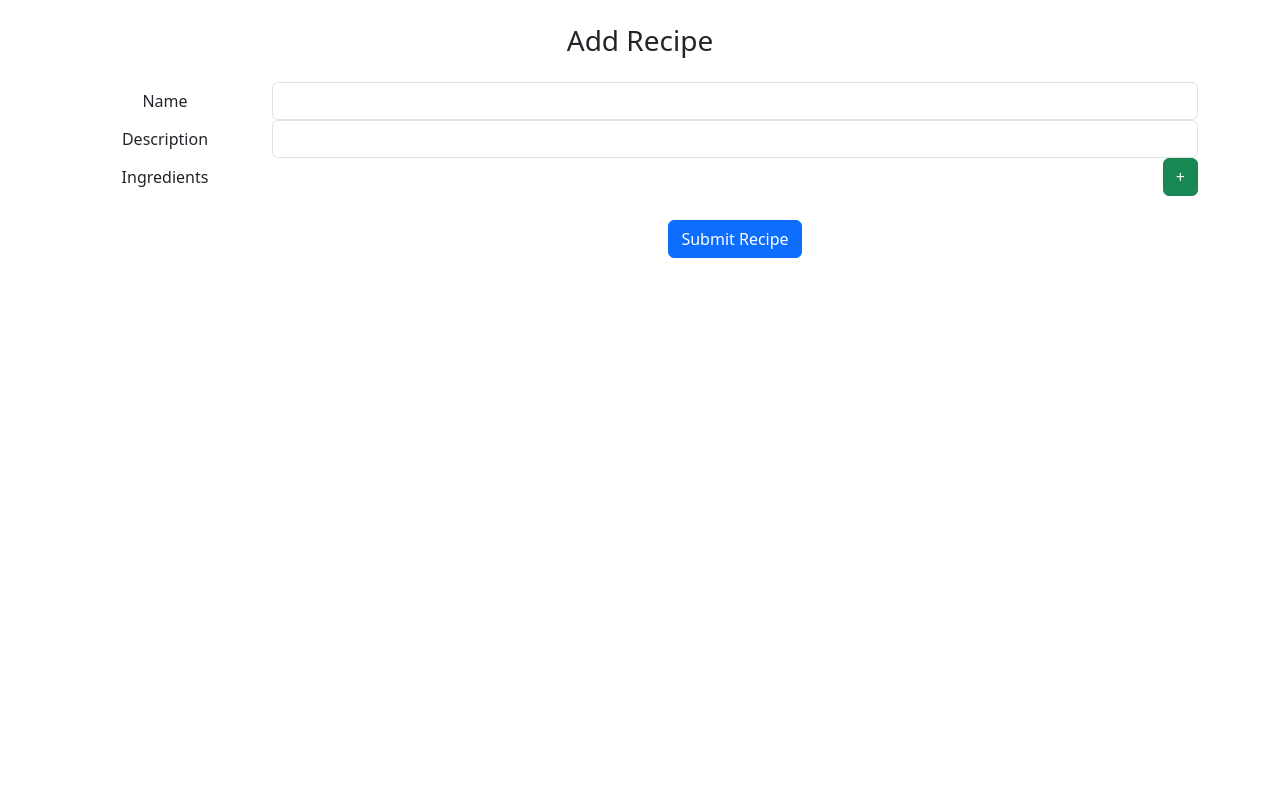
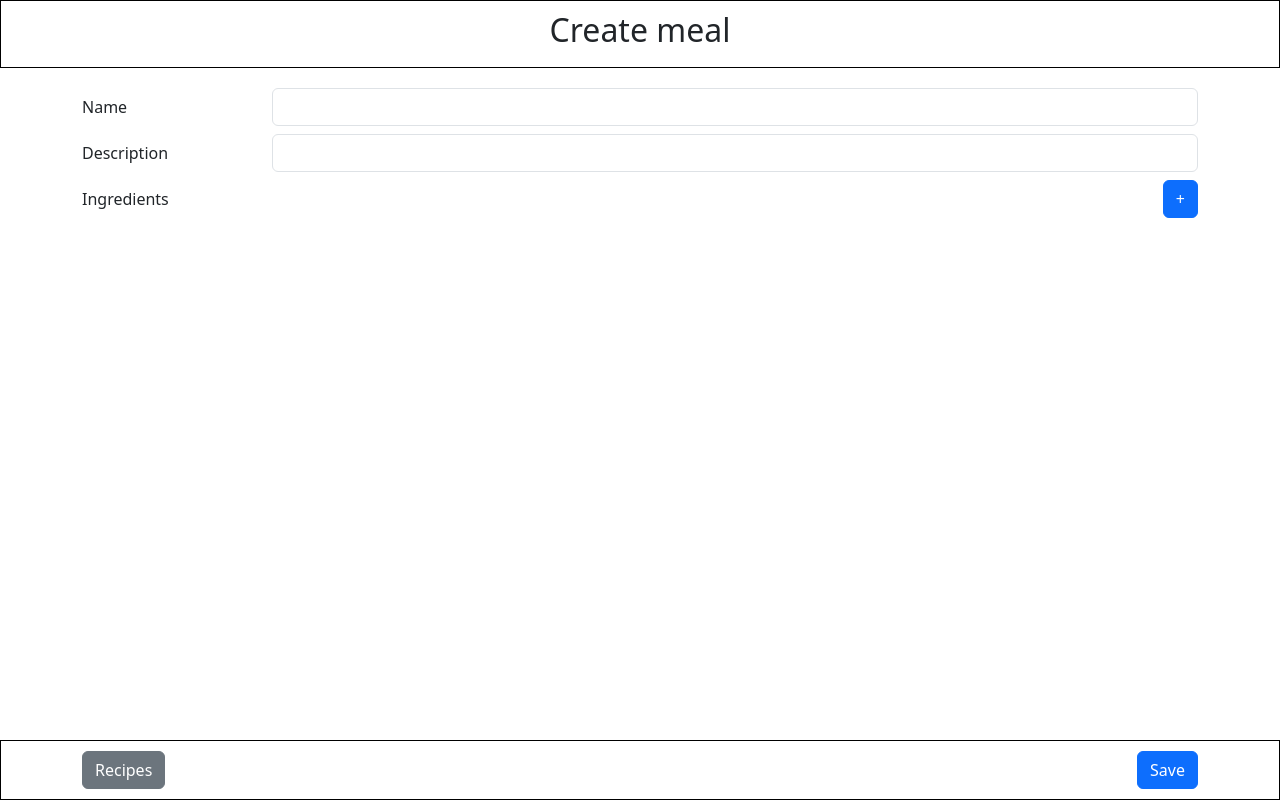
Before and after one commit to mattbutcher-swe/shop, a React (Create React App) app in the folder frontend/: page /recipes/add in a window 1280 px wide. Built offline with nearby package versions, Linux system fonts and the light colour scheme.

Commit message:
standardized frontend layout

```diff
--- a/frontend/src/AddRecipe.js
+++ b/frontend/src/AddRecipe.js
@@ -1,9 +1,13 @@
 import React, { useState } from 'react';
 import { useNavigate } from 'react-router-dom';
+import Layout from './components/layout';
+import { Link } from 'react-router-dom';
 
-import './App.css';
+const Header = () => (
+  <span>Create meal</span>
+);
 
-function AddRecipe() {
+const Main = () => {
   const [name, setName] = useState('');
   const [description, setDescription] = useState('');
   const [ingredients, setIngredients] = useState([]);
@@ -56,11 +60,8 @@ function AddRecipe() {
   };
 
   return (
-    <div className="App container">
-      <h3 className="my-4">Add Recipe</h3>
-      <form onSubmit={handleSubmit}>
-        {/* Name */}
-        <div className="form-group row">
+    <form id="addMeal" onSubmit={handleSubmit}>
+      <div className="form-group row mb-2">
         <label htmlFor="name" className="col-sm-2 col-form-label">Name</label>
         <div className="col-sm-10">
           <input
@@ -73,9 +74,7 @@ function AddRecipe() {
           />
         </div>
       </div>
-
-        {/* Description */}
-        <div className="form-group row">
+      <div className="form-group row mb-2">
         <label htmlFor="description" className="col-sm-2 col-form-label">Description</label>
         <div className="col-sm-10">
           <input
@@ -89,19 +88,17 @@ function AddRecipe() {
         </div>
       </div>
 
-        {/* Ingredients Header */}
-        <div className="form-group row align-items-center">
+      <div className="form-group row align-items-center mb-2">
         <label className="col-sm-2 col-form-label">Ingredients</label>
         <div className="col-sm-10 text-end">
-            <button type="button" onClick={appendNewIngredientInput} className="btn btn-success">
+          <button type="button" className='btn btn-primary' onClick={appendNewIngredientInput}>
             +
           </button>
         </div>
       </div>
-
-        {/* Ingredient Rows */}
+      <div className='v-grow-scroll'>
         {ingredients.map((ingredient, index) => (
-          <div className="form-group row align-items-center mb-2" key={index}>
+          <div className="form-group row justify-content-end mb-2" key={index}>
             <div className="col-sm-4">
               <input
                 type="text"
@@ -122,10 +119,10 @@ function AddRecipe() {
                 required
               />
             </div>
-            <div className="col-sm-2">
+            <div className="col-sm-2 text-end">
               <button
                 type="button"
-                className="btn btn-danger"
+                className='btn btn-danger'
                 onClick={() => removeIngredientInput(index)}
               >
                 –
@@ -133,15 +130,30 @@ function AddRecipe() {
             </div>
           </div>
         ))}
-
-        {/* Submit Button */}
-        <div className="form-group row mt-4">
-          <div className="col-sm-10 offset-sm-2">
-            <button type="submit" className="btn btn-primary">Submit Recipe</button>
-          </div>
       </div>
     </form>
+  )
+};
+
+const Footer = () => {
+  return (
+    <div className='d-flex flex-row'>
+      <Link to="/recipes/">
+        <button type="button" class="btn btn-secondary">Recipes</button>
+      </Link>
+      <button type="submit" form='addMeal' className='ms-auto btn btn-primary'>Save</button>
     </div>
+  );
+};
+
+function AddRecipe() {
+  return (
+    <Layout
+      header={<Header />}
+      main={<Main />}
+      footer={<Footer />}
+    >
+    </Layout>
   );
 }
 
--- a/frontend/src/App.css
+++ b/frontend/src/App.css
@@ -1,38 +1,11 @@
-.App {
-  text-align: center;
+.v-stack-fill {
+  display: flex;
+  flex-direction: column;
+  height: 100%;
 }
 
-.App-logo {
-  height: 40vmin;
-  pointer-events: none;
+.v-grow-scroll {
+  flex: 1 1 auto;
+  overflow-y: auto;
+  overflow-x: hidden; /* optional: prevent horizontal scrolling */
 }
-
-@media (prefers-reduced-motion: no-preference) {
-  .App-logo {
-    animation: App-logo-spin infinite 20s linear;
-  }
-}
-
-.App-header {
-  background-color: #282c34;
-  min-height: 100vh;
-  display: flex;
-  flex-direction: column;
-  align-items: center;
-  justify-content: center;
-  font-size: calc(10px + 2vmin);
-  color: white;
-}
-
-.App-link {
-  color: #61dafb;
-}
-
-@keyframes App-logo-spin {
-  from {
-    transform: rotate(0deg);
-  }
-  to {
-    transform: rotate(360deg);
-  }
-}
--- a/frontend/src/Recipes.js
+++ b/frontend/src/Recipes.js
@@ -3,7 +3,13 @@ import React, { useState } from 'react';
 import { useEffect } from 'react';
 import { Link } from 'react-router-dom';
 
-function Recipes() {
+import Layout from './components/layout';
+
+const Header = () => (
+  <span>Meals</span>
+);
+
+const Main = () => {
   const [recipes, setRecipes] = useState([]);
 
   const fetchRecipes = async () => {
@@ -27,32 +33,34 @@ function Recipes() {
   }, []);
 
   return (
-    <div className="App">
-    <Link to="/recipes/add">
-        <button>
-            Add
-        </button>
-    </Link>
-      Recipes
-      <table>
-        <thead>
-          <tr>
-            <th>Name</th>
-            <th>Order</th>
-          </tr>
-        </thead>
-        <tbody>
-        {recipes.map((recipe, index) => (
-          <tr>
-            <td>{recipe.name}</td>
-            <td><input type='checkbox'/></td>
-          </tr>
-        ))}
-
-        </tbody>
-      </table>
-    </div>
+    recipes.map((recipe, index) => (
+      <div className="form-check">
+        <label className="form-check-label" for="flexCheckChecked">
+          {recipe.name}
+        </label>
+        <input className="form-check-input" type="checkbox"></input>
+      </div>
+    ))
   );
 }
 
+const Footer = () => (
+  <Link to="/recipes/add">
+    <button className='btn btn-primary'>
+      Create meal
+    </button>
+  </Link>
+);
+
+const Recipes = () => {
+  return (
+    <Layout
+      header={<Header />}
+      main={<Main />}
+      footer={<Footer />}
+    >
+    </Layout>
+  );
+};
+
 export default Recipes;
--- /dev/null
+++ b/frontend/src/components/layout.css
@@ -0,0 +1,32 @@
+#root,
+html,
+body {
+    height: 100%;
+}
+
+.header {
+    padding: 10px;
+    border: solid 1px black;
+    text-align: center;
+}
+
+.body {
+    padding: 20px 10px;
+}
+
+.footer {
+    padding: 10px;
+    border: solid 1px black;
+}
+
+.v-stack-fill {
+    display: flex;
+    flex-direction: column;
+    height: 100%;
+}
+
+.v-grow-scroll {
+    flex: 1 1 auto;
+    overflow-y: auto;
+    overflow-x: hidden;
+}
--- /dev/null
+++ b/frontend/src/components/layout.js
@@ -0,0 +1,22 @@
+import React from 'react';
+import './layout.css';
+
+const Layout = ({ header, main, footer }) => {
+  return (
+    <div className="v-stack-fill">
+      <header className="header">
+        <h2>{header}</h2>
+      </header>
+      <main className="body v-grow-scroll container-lg">
+        {main}
+      </main>
+      <footer className="footer">
+        <div className='container-lg'>
+            {footer}
+        </div>
+      </footer>
+    </div>
+  );
+};
+
+export default Layout;
```
Lines whose indentation alone changed are shown as unchanged.
